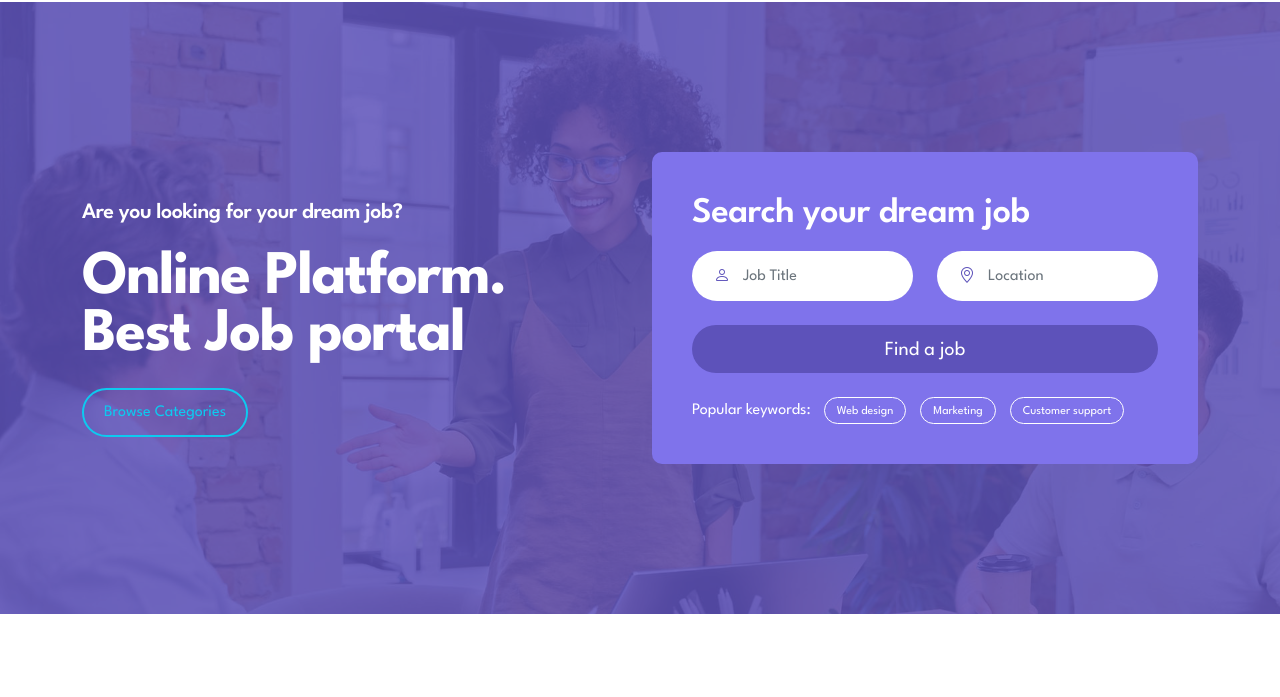
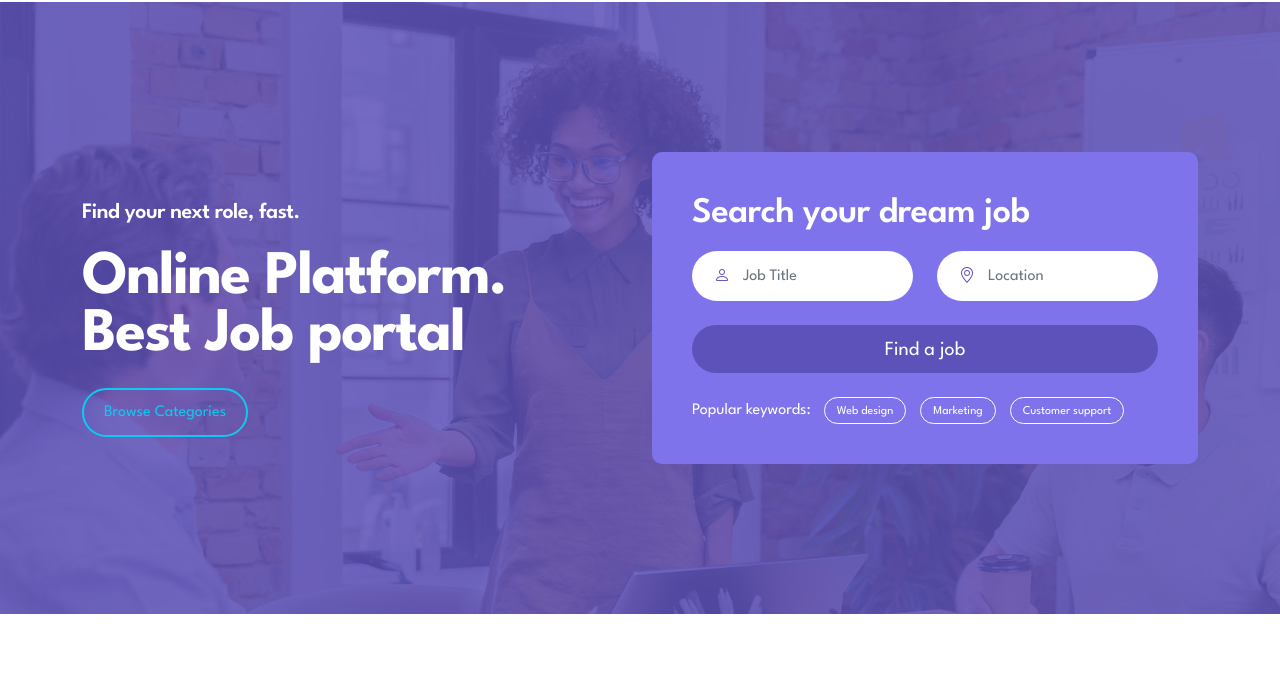
Before and after one commit to minciso/gotto_job, a plain HTML site: page index.html in a window 1280 px wide. Shown: the part 103-800 px from the top of the page. Drawn offline with Linux system fonts and the light colour scheme.

Commit message:
updated headline text

```diff
--- a/index.html
+++ b/index.html
@@ -100,7 +100,7 @@ Bootstrap 5 HTML CSS Template
 
                         <div class="col-lg-6 col-12 mb-5 mb-lg-0">
                             <div class="hero-section-text mt-5">
-                                <h6 class="text-white">Are you looking for your dream job?</h6>
+                                <h6 class="text-white">Find your next role, fast.</h6>
 
                                 <h1 class="hero-title text-white mt-4 mb-4">Online Platform. <br> Best Job portal</h1>
 
```
